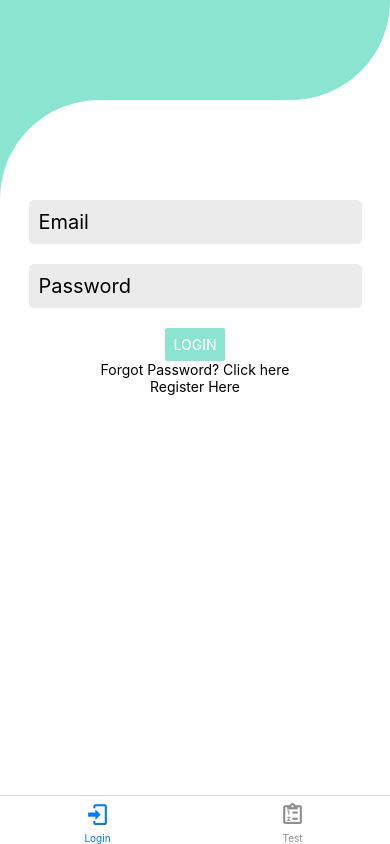
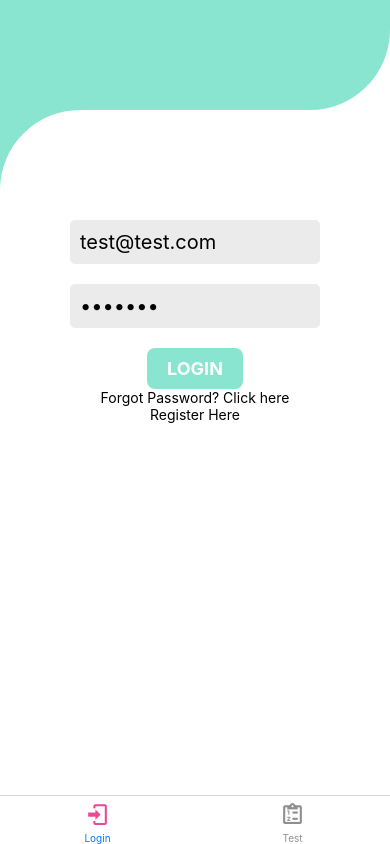
Before and after one commit to Huynie/enneagram, a React Native app: screen /Login in a window 390 px wide. Built offline with nearby package versions, Linux system fonts and the light colour scheme; no server answers.

Commit message:
bottom tab navigator dynamically changes from login to dashboard when logged in

```diff
--- a/App.js
+++ b/App.js
@@ -1,58 +1,68 @@
-import { Text, View, TextInput, StyleSheet, Button } from "react-native";
 import { MaterialCommunityIcons } from "@expo/vector-icons";
 import { NavigationContainer, DefaultTheme } from "@react-navigation/native";
 import { createBottomTabNavigator } from "@react-navigation/bottom-tabs";
 import { head } from "lodash";
-import Graphic from './src/component/graphic';
+import Login from "./src/screens/LoginScreen";
+import TestScreen from "./src/screens/TestScreen";
+import Dashboard from "./src/screens/Dashboard";
+// import { QueryClientProvider, QueryClient } from 'react-query';
+import { db, auth } from './src/firebase/config';
+import { doc, getDoc } from "firebase/firestore/lite";
+import { onAuthStateChanged } from 'firebase/auth';
+import * as React from 'react';
 
-function LoginScreen() {
-  return (
-    <View>
-      <Graphic/>
-      <View style={styles.screenContainer}>
-        <TextInput placeholder="Email" style={styles.input}/>
-        <TextInput placeholder="Password" style={styles.input}/>
-        <Button title="Login" color="#89E5CF" style={styles.button} onPress={()=> console.log('logging in')}/>
-        <Text>Forgot Password? Click here</Text>
-        <Text>Register Here</Text>
-      </View>
-    </View>
-  );
-}
 
-function TestScreen() {
-
-  return (
-    <View>
-      <Graphic/>
-      <View style={styles.screenContainer}>
-        <View style={styles.questionContainer}>
-          <Text style={styles.questions}>questions 1</Text></View>
-        <View style={styles.questionContainer}>
-          <Text style={styles.questions}>questions </Text>
-        </View>
-        <Button title="next" style={styles.button} color="#89E5CF"/>
-      </View>
-    </View>
-  );
-}
-
+// const queryClient = new QueryClient();
 const Tab = createBottomTabNavigator();
 
 export default function App() {
+  const [user, setUser] = React.useState(null);
+
+  React.useEffect(() => {
+    onAuthStateChanged(auth, user => {
+      user ? console.log("logged in", user) : console.log('logged out', user)
+      if (user) {
+        setUser(user);
+        // const userDatabase = doc(db, "users", auth.currentUser.uid);
+        // getDoc(userDatabase)
+        // .then(data => {
+        //   console.log(data);
+        // })
+      } else {
+        setUser(null)
+      }
+    })
+  }, []);
+
   const navTheme = DefaultTheme;
   navTheme.colors.background = 'white';
   return (
+    // <QueryClientProvider>
+    // </QueryClientProvider>
       <NavigationContainer theme={navTheme}>
         <Tab.Navigator>
           <Tab.Screen
             name="Login"
-          component={LoginScreen}
+            component={Login}
             options={{
               tabBarIcon: makeIconRender("login"),
-            headerShown: false
+              headerShown: false,
+              tabBarButton: user !== null ? () => null : undefined
             }}
           />
+          <Tab.Screen
+            name="Dashboard"
+            component={Dashboard}
+            options={{
+              tabBarIcon: makeIconRender("view-dashboard"),
+              headerShown: false,
+              tabBarButton: user ?undefined : () => null,
+              tabBarVisible: false
+            }}
+          />
+          {/* { user ?
+            :
+          } */}
           <Tab.Screen
             name="Test"
             component={TestScreen}
@@ -66,44 +76,7 @@ navTheme.colors.background = 'white';
 }
 
 function makeIconRender(name) {
-  return ({ color, size }) => (
-    <MaterialCommunityIcons name={name} color={color} size={size} />
-  );
+  return ({ color, size }) => {
+    return <MaterialCommunityIcons name={name} color={color === 'rgb(0, 122, 255)' ? '#EC4899' : '#8E8E8F' } size={size} />
+  };
 }
-
-const styles = StyleSheet.create({
-  screenContainer:{
-    flex: 1,
-    justifyContent: "center",
-    alignItems: "center"
-  },
-  input: {
-    backgroundColor: '#EBEBEB',
-    padding: 10,
-    borderRadius: 5,
-    fontSize: 20,
-    marginBottom: 20
-  },
-  button: {
-    paddingHorizontal: 20,
-    fontSize: 20,
-    alignSelf: 'center',
-    alignItems: 'center',
-    justifyContent: 'center',
-    flex: 1
-  },
-  questionContainer: {
-    backgroundColor: "#89E5CF",
-    borderRadius: 20,
-    minHeight: 300,
-    minWidth: 500,
-    marginVertical: 20,
-    justifyContent: 'center',
-    alignItems: 'center',
-    alignSelf: 'center',
-  },
-  questions: {
-    color: 'white',
-    fontSize: 20,
-  }
-})
--- a/package.json
+++ b/package.json
@@ -5,6 +5,7 @@
     "@react-navigation/bottom-tabs": "~6.0.9",
     "@react-navigation/native": "~6.0.6",
     "expo": "^44.0.0",
+    "firebase": "^9.6.9",
     "react": "17.0.1",
     "react-dom": "17.0.1",
     "react-native": "0.64.3",
@@ -12,7 +13,8 @@
     "react-native-reanimated": "~2.3.1",
     "react-native-safe-area-context": "3.3.2",
     "react-native-screens": "~3.10.1",
-    "react-native-web": "0.17.1"
+    "react-native-web": "0.17.1",
+    "react-query": "^3.34.16"
   },
   "devDependencies": {
     "@babel/core": "^7.12.9"
--- /dev/null
+++ b/src/component/Button.js
@@ -0,0 +1,23 @@
+import { TouchableOpacity, Text, StyleSheet } from 'react-native';
+
+const Button = ({title, onPress, backgroundColor, color}) => {
+  return (
+    <TouchableOpacity onPress={onPress} style={{...styles.buttonContainer, backgroundColor: backgroundColor ?? '#89E5CF'}}>
+      <Text style={{...styles.buttonText, color: color ?? 'white'}}>{title}</Text>
+    </TouchableOpacity>
+  )
+}
+
+const styles = StyleSheet.create({
+  buttonContainer:{
+    borderRadius: 8,
+    paddingHorizontal: 20,
+    paddingVertical: 10,
+  },
+  buttonText:{
+    fontSize: 18,
+    fontWeight: '700',
+    textTransform: 'uppercase'
+  }
+})
+export default Button
--- a/src/component/graphic.js
+++ b/src/component/graphic.js
@@ -2,9 +2,9 @@ import {View} from 'react-native';
 const Graphic = () => {
   return (
     <View >
-      <View style={{backgroundColor: '#89E5CF', height: 100, alignSelf: 'stretch', borderBottomRightRadius: 99}}></View>
+      <View style={{backgroundColor: '#89E5CF', height: 110, alignSelf: 'stretch', borderBottomRightRadius: 80}}></View>
       <View style={{alignSelf: 'stretch', backgroundColor: '#89E5CF'}}>
-        <View style={{backgroundColor: '#FFF', height: 100, align: 'stretch', borderTopLeftRadius: 99}}></View>
+        <View style={{backgroundColor: '#FFF', height: 110, align: 'stretch', borderTopLeftRadius: 80}}></View>
       </View>
     </View>
   )
--- /dev/null
+++ b/src/firebase/config.js
@@ -0,0 +1,36 @@
+// import * as firebase from 'firebase';
+// import '@firebase/auth';
+// import '@firebase/firestore';
+
+// const firebaseConfig = {
+//   apiKey: 'YOUR_KEY_HERE_AIzaSyAOWH',
+//   authDomain: 'your-auth-domain-b1234.firebaseapp.com',
+//   databaseURL: 'https://your-database-name.firebaseio.com',
+//   projectId: 'your-project-id-1234',
+//   storageBucket: 'your-project-id-1234.appspot.com',
+//   messagingSenderId: '12345-insert-yourse',
+//   appId: 'insert yours: 1:1234:web:ee873bd1234c0deb7eba61ce',
+// };
+
+// if (!firebase.apps.length) {
+//     firebase.initializeApp(firebaseConfig);
+// }
+
+// export { firebase };
+
+import {initializeApp} from 'firebase/app';
+import { getAuth } from 'firebase/auth';
+import { getFirestore } from 'firebase/firestore/lite';
+
+export const firebaseApp = initializeApp({
+  apiKey: "AIzaSyCULs8RNL-aOMXhpBUrX7Mn7fyIov9h6Tc",
+  authDomain: "en-gram.firebaseapp.com",
+  projectId: "en-gram",
+  storageBucket: "en-gram.appspot.com",
+  messagingSenderId: "1096010449978",
+  appId: "1:1096010449978:web:ce2c4b7cf9f955d3746103",
+  measurementId: "G-K9KVYT5P2M"
+});
+
+export const db = getFirestore(firebaseApp);
+export const auth = getAuth(firebaseApp);
--- /dev/null
+++ b/src/screens/Dashboard.js
@@ -0,0 +1,28 @@
+import { View, Text } from 'react-native';
+import Button from '../component/Button';
+import Graphic from '../component/graphic';
+import { auth } from '../firebase/config';
+import { signOut } from '@firebase/auth';
+
+const Dashboard = ({navigation}) => {
+  const logOut = async() => {
+    try{
+        await signOut(auth);
+        navigation.navigate('Login');
+    } catch (err) {
+        console.error(err);
+    }
+}
+  return (
+    <View>
+      <Graphic/>
+      <Text>Dashboard</Text>
+      <Button
+        title="sign out"
+        onPress={() => logOut()}
+      />
+    </View>
+  )
+};
+
+export default Dashboard;
--- /dev/null
+++ b/src/screens/LoginScreen.js
@@ -0,0 +1,72 @@
+import { Text, View, TextInput, StyleSheet } from "react-native";
+import Graphic from '../component/graphic';
+import Button from "../component/Button";
+import { auth, db } from "../firebase/config";
+import { signInWithEmailAndPassword } from "@firebase/auth";
+import * as React from 'react';
+
+const Login = ({navigation}) => {
+  const [email, setEmail] = React.useState("test@test.com");
+  const [password, setPassword] = React.useState("test123");
+  const signIn = async () => {
+    try {
+      const user = await signInWithEmailAndPassword(auth, email, password);
+      navigation.navigate('Dashboard', {user});
+    } catch (error) {
+      console.log(error)
+    }
+  };
+
+  return (
+    <View>
+      <Graphic />
+      <View style={styles.screenContainer}>
+        <TextInput
+          placeholder="Email"
+          style={styles.input}
+          value={email}
+          onChangeText={(value) => setEmail(value)}
+        />
+        <TextInput
+          placeholder="Password"
+          style={styles.input}
+          value={password}
+          onChangeText={(value) => setPassword(value)}
+          secureTextEntry
+        />
+        <Button
+          title="Login"
+          onPress={() => signIn()}
+        />
+        <Text>Forgot Password? Click here</Text>
+        <Text>Register Here</Text>
+      </View>
+    </View>
+  );
+};
+
+const styles = StyleSheet.create({
+  screenContainer:{
+    justifyContent: "center",
+    alignItems: "center"
+  },
+  input: {
+    backgroundColor: '#EBEBEB',
+    padding: 10,
+    borderRadius: 5,
+    fontSize: 20,
+    marginBottom: 20,
+    width: 250
+  },
+  button: {
+    paddingHorizontal: 20,
+    fontSize: 20,
+    alignSelf: 'center',
+    alignItems: 'center',
+    justifyContent: 'center',
+    flex: 1,
+    backgroundColor: "#89E5CF"
+  }
+})
+
+export default Login;
--- /dev/null
+++ b/src/screens/TestScreen.js
@@ -0,0 +1,46 @@
+import { Text, View, StyleSheet } from "react-native";
+import Graphic from '../component/graphic';
+import Button from '../component/Button';
+
+export default function TestScreen() {
+
+  return (
+    <View>
+      <Graphic />
+      <View style={styles.screenContainer}>
+        <View style={styles.questionContainer}>
+          <Text style={styles.questions}>questions 1</Text></View>
+        <View style={styles.questionContainer}>
+          <Text style={styles.questions}>questions </Text>
+        </View>
+        <Button
+          title="next"
+          backgroundColor="#89E5CF"
+          color="white"
+          onPress={() => console.log("next")}
+        />
+      </View>
+    </View>
+  );
+}
+
+const styles = StyleSheet.create({
+  screenContainer:{
+    justifyContent: "center",
+    alignItems: "center"
+  },
+  questionContainer: {
+    backgroundColor: "#89E5CF",
+    borderRadius: 15,
+    minHeight: 100,
+    minWidth: 200,
+    marginVertical: 20,
+    justifyContent: 'center',
+    alignItems: 'center',
+    alignSelf: 'center',
+  },
+  questions: {
+    color: 'white',
+    fontSize: 20,
+  }
+})
```
Also changed, not shown: src/screens/Main.js (added, +9 -0 lines), 2 other files (tests, documents, lock files or other folders). Lines whose indentation alone changed are shown as unchanged.
